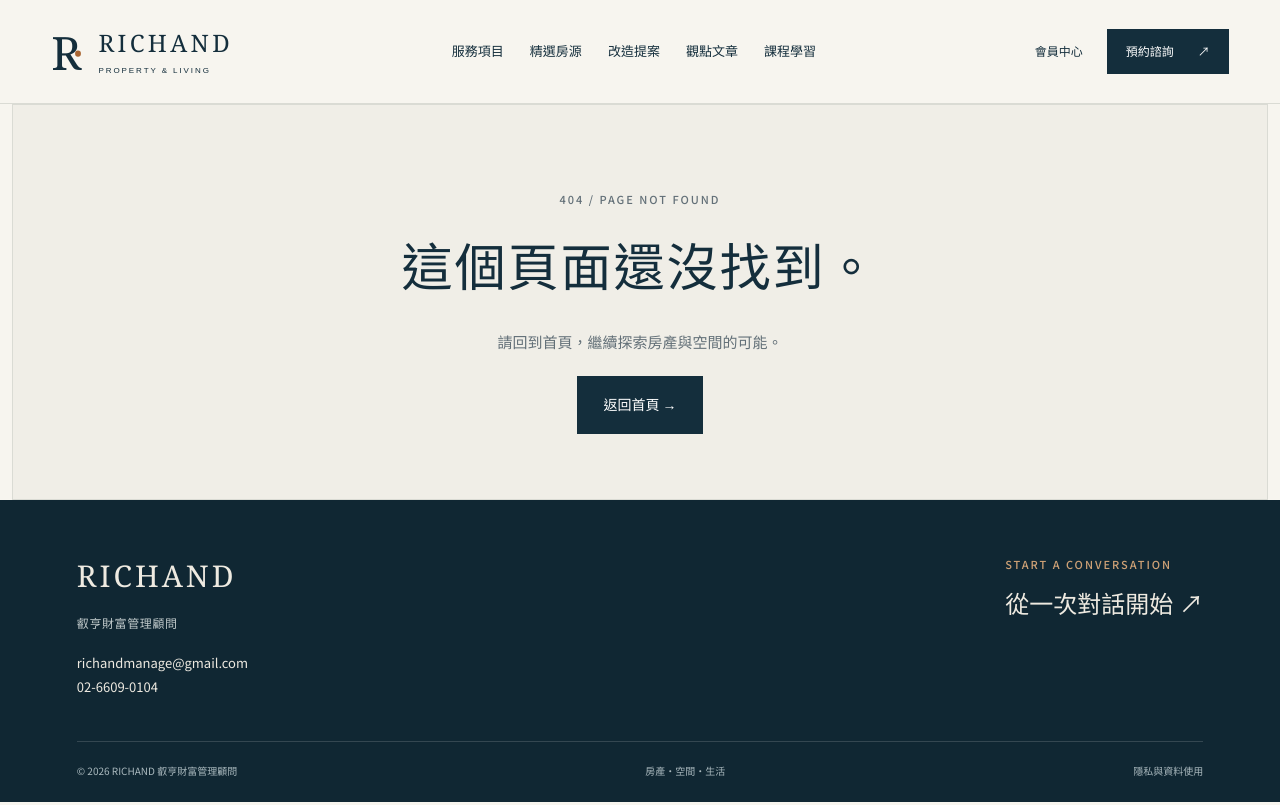
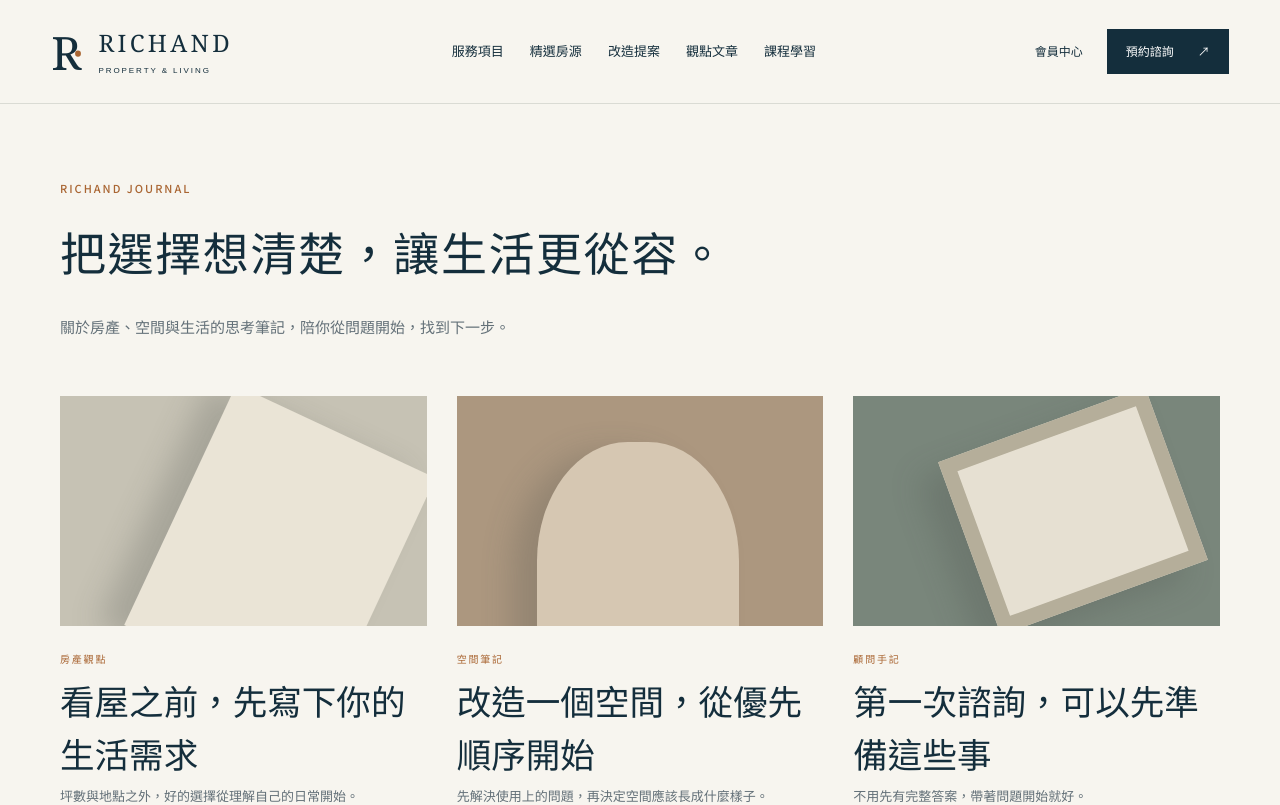
Before and after one commit to richandmanage-create/richand-website, a Next.js app: page /journal in a window 1280 px wide. Before the commit this address had no page. Shown: the top 805 px of the page. Built offline with nearby package versions, Linux system fonts and the light colour scheme.

Commit message:
Add RICHAND source: src/app/journal/page.tsx

```diff
--- /dev/null
+++ b/src/app/journal/page.tsx
@@ -0,0 +1,5 @@
+import Link from 'next/link';
+import { articles } from '@/lib/content';
+import { PageIntro } from '@/components/shell';
+export const metadata={title:'觀點文章'};
+export default function Page(){return <><PageIntro eyebrow="RICHAND JOURNAL" title="把選擇想清楚，讓生活更從容。" description="關於房產、空間與生活的思考筆記，陪你從問題開始，找到下一步。"/><div className="wrap content-area article-grid">{articles.map((a,i)=><Link key={a.slug} href={'/journal/'+a.slug} className="article-card"><div className={'article-art art-'+i}><div/></div><p className="eyebrow">{a.tag}</p><h2>{a.title}</h2><p>{a.intro}</p><span className="text-link">閱讀文章 →</span></Link>)}</div></>}
```
